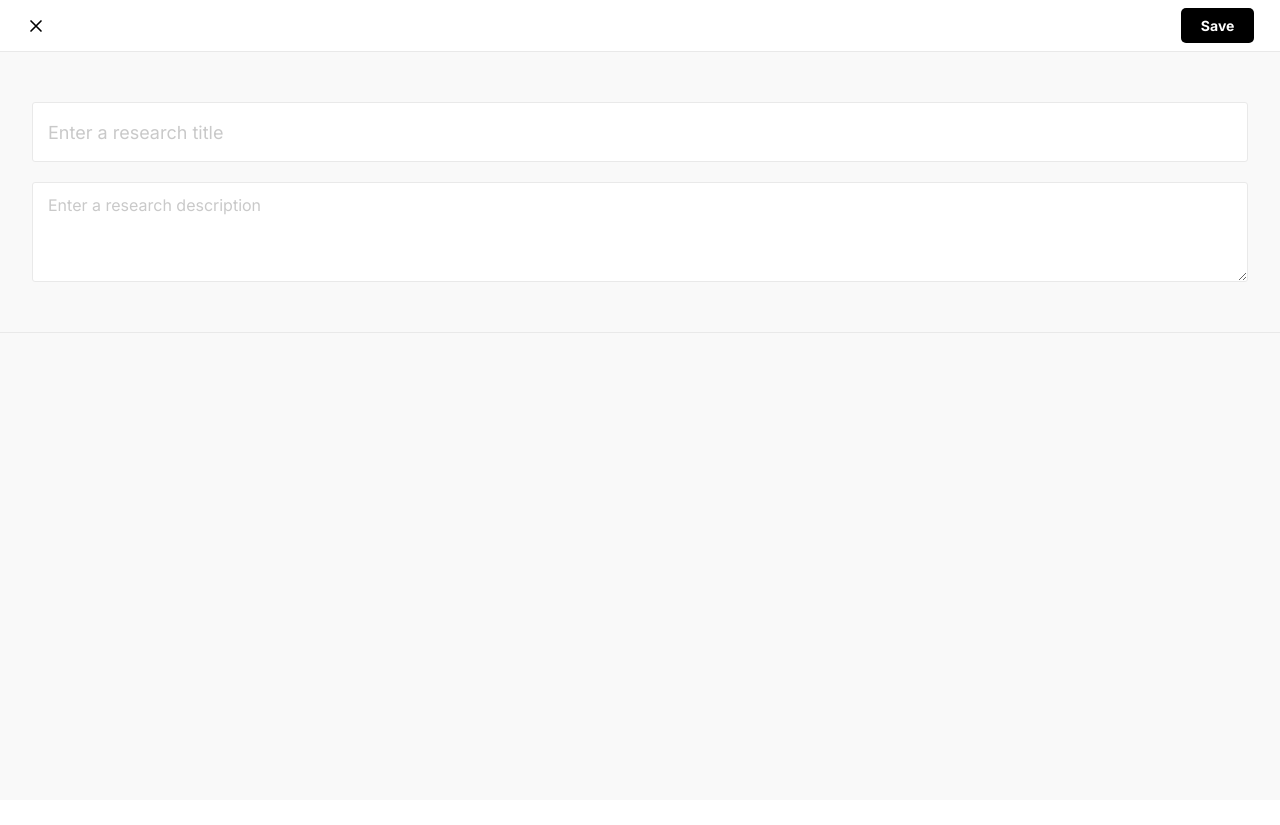
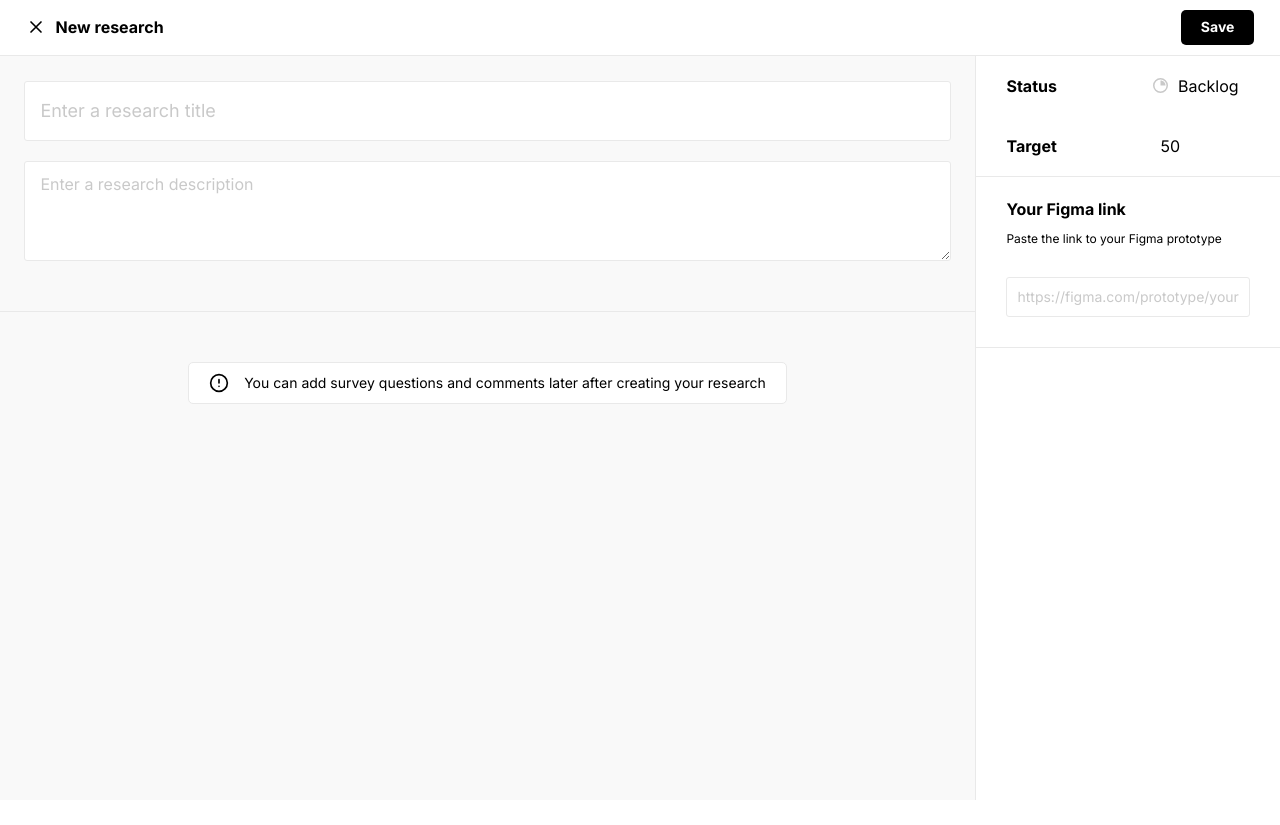
Before and after one commit to jonnicholson94/emble-app, a Next.js app: page /research/create in a window 1280 px wide. Before the commit the page ends 800 px from the top, so only its background shows below. Built offline with nearby package versions, Linux system fonts and the light colour scheme.

Commit message:
Made progress with questions and updated create screen to utilise more functionality

```diff
--- /dev/null
+++ b/components/Research/ResearchAddQuestion.tsx
@@ -0,0 +1,50 @@
+
+import { useState } from "react"
+import MenuSelect from "../UI/MenuSelect"
+import { QuestionTypeOptions } from "@/types/questionTypes"
+
+const ResearchAddQuestion = () => {
+
+    const [active, setActive] = useState(false)
+    const [newTitle, setNewTitle] = useState("")
+    const [newType, setNewType] = useState<QuestionTypeOptions>("Short text")
+
+    const options: QuestionTypeOptions[] = ["Short text", "Long text", "Single select", "Multi select", "Rating", "Scale"]
+
+    const cancel = () => {
+        setActive(false)
+        setNewTitle("")
+        setNewType("Short text")
+    }
+
+    return (
+        <>
+            { active ?
+            <>
+            <div className="h-[50px] w-[full] px-[20px] flex items-center justify-start bg-white border border-paleGrey rounded-sm mb-[10px]">
+                <input
+                    className="h-full flex-grow outline-none placeholder:text-border"
+                    placeholder="Enter a question title"
+                    value={newTitle}
+                    onChange={(e) => setNewTitle(e.target.value)} />
+                <MenuSelect array={options} state={newType} setState={setNewType}>
+                    <p className="px-[10px] py-[5px] border border-paleGrey text-sm cursor-pointer rounded-sm">{newType}</p>
+                </MenuSelect>
+            </div>
+            <div className="h-auto w-full flex items-center justify-end">
+                <button className="h-[35px] w-[75px] border border-paleGrey text-sm rounded-sm font-bold" onClick={() => cancel()}>Cancel</button>
+                <button className="h-[35px] w-[75px] bg-black text-sm rounded-sm font-bold text-white ml-[10px]">Add</button>
+            </div>
+            </> :
+
+            <button className="h-auto px-[5px] flex items-center justify-start cursor-pointer my-[20px]" onClick={() => setActive(true)}>
+                <img className="h-[15px] w-[15px] mr-[10px]" src="/add-grey.svg" />
+                <p className="text-border">Add question</p>
+            </button>
+
+            }
+        </>
+    )
+}
+
+export default ResearchAddQuestion
--- a/components/Research/ResearchPrototypeUrl.tsx
+++ b/components/Research/ResearchPrototypeUrl.tsx
@@ -10,7 +10,7 @@ const ResearchPrototypeUrl = ({ state, setState }: Props) => {
             <h2 className="h-auto w-[80%] mt-[20px] font-bold">Your Figma link</h2>
             <p className="h-auto w-[80%] mt-[10px] text-xs">Paste the link to your Figma prototype</p>
             <input
-                className="h-[40px] w-[80%] border border-paleGrey px-[10px] my-[30px] rounded-sm placeholder:text-paleGrey text-sm"
+                className="h-[40px] w-[80%] border border-paleGrey px-[10px] my-[30px] rounded-sm placeholder:text-border text-sm"
                 value={state}
                 placeholder="https://figma.com/prototype/your-url"
                 onChange={(e) => setState(e.target.value)}
--- a/components/Research/ResearchQuestions.tsx
+++ b/components/Research/ResearchQuestions.tsx
@@ -1,9 +1,15 @@
+import { QuestionType, QuestionTypeOptions } from "@/types/questionTypes"
+import ResearchAddQuestion from "./ResearchAddQuestion"
 
 type QuestionProps = {
     content: string
-    type: "Intro" | "Outro" | "Single select"
+    type: QuestionTypeOptions
     index: number
     length: number
+}
+
+type ResearchProps = {
+    questions: QuestionType[]
 }
 
 const Question = ({ content, type, index, length }: QuestionProps) => {
@@ -21,14 +27,17 @@ const Question = ({ content, type, index, length }: QuestionProps) => {
     )
 }
 
-const ResearchQuestions = () => {
+const ResearchQuestions = ({ questions }: ResearchProps) => {
     return (
         <div className="h-auto w-[95%]">
             <h2 className="font-bold mb-[30px]">Survey</h2>
-            <Question content="Intro" type="Intro" index={0} length={3} />
-            <Question content="Example question, wow!" type="Single select" index={1} length={3} />
-            <Question content="Example question, wow!" type="Single select" index={2} length={3} />
-            <Question content="Thank you" type="Outro" index={2} length={3} />
+
+            { questions.map((question, index) => {
+                return <Question content={question.title} type={question.type} index={index} length={questions.length - 1} />
+            })}
+
+            <ResearchAddQuestion />
+
         </div>
     )
 }
--- a/components/UI/MenuSelect.tsx
+++ b/components/UI/MenuSelect.tsx
@@ -2,18 +2,20 @@
 import { ReactNode } from "react"
 
 import * as Select from "@radix-ui/react-select"
+import { ActiveTypes } from "@/types/researchTypes"
+import { QuestionTypeOptions } from "@/types/questionTypes"
 
 type Props = {
     children: ReactNode
     array: string[]
-    state: "Backlog" | "Active" | "Completed"
-    setState: React.Dispatch<React.SetStateAction<"Backlog" | "Active" | "Completed">>
+    state: ActiveTypes | QuestionTypeOptions
+    setState: React.Dispatch<React.SetStateAction<any>>
 }
 
 const MenuSelect = ({ children, array, state, setState }: Props) => {
 
     return (
-        <Select.Root value={state} onValueChange={(value: "Backlog" | "Active" | "Completed") => setState(value)}>
+        <Select.Root value={state} onValueChange={(value) => setState(value as ActiveTypes | QuestionTypeOptions)}>
             <Select.Trigger asChild>
                 { children }
             </Select.Trigger>
--- a/pages/research/[id].tsx
+++ b/pages/research/[id].tsx
@@ -16,6 +16,7 @@ import ResearchStatus from "@/components/Research/ResearchStatus"
 import ResearchTarget from "@/components/Research/ResearchTarget"
 import ResearchPrototypeUrl from "@/components/Research/ResearchPrototypeUrl"
 import ResearchQuestions from "@/components/Research/ResearchQuestions"
+import { QuestionType } from "@/types/questionTypes"
 
 const ViewResearch = () => {
 
@@ -30,6 +31,29 @@ const ViewResearch = () => {
     const [status, setStatus] = useState<"Backlog" | "Active" | "Completed">("Backlog")
     const [target, setTarget] = useState<number>(50)
     const [prototype, setPrototype] = useState("")
+
+    const questions: QuestionType[] = [
+        {
+            id: 1,
+            title: "Intro",
+            type: "Intro"
+        },
+        {
+            id: 2,
+            title: "Example question",
+            type: "Single select"
+        },
+        {
+            id: 3,
+            title: "Another example question",
+            type: "Single select"
+        },
+        {
+            id: 4,
+            title: "Thank you",
+            type: "Outro"
+        }
+    ]
 
     useEffect(() => {
         if (data?.data) {
@@ -54,7 +78,7 @@ const ViewResearch = () => {
                     <ResearchInput state={title} setState={setTitle} />
                     <ResearchTextarea state={description} setState={setDescription} />
                     <ResearchDivider />
-                    <ResearchQuestions />
+                    <ResearchQuestions questions={questions} />
                     <ResearchDivider />
                 </ResearchMainContainer>
 
--- a/pages/research/create.tsx
+++ b/pages/research/create.tsx
@@ -2,20 +2,32 @@
 import { useState } from "react"
 import Router from "next/router"
 
+import { createResearch } from "@/network/research"
+
+import { ActiveTypes } from "@/types/researchTypes"
+
+import ResearchParentContainer from "@/components/Research/ResearchParentContainer"
+import ResearchMainContainer from "@/components/Research/ResearchMainContainer"
+import ResearchSecondaryContainer from "@/components/Research/ResearchSecondaryContainer"
 import ResearchHeader from "@/components/Research/ResearchHeader"
 import ResearchInput from "@/components/Research/ResearchInput"
 import ResearchTextarea from "@/components/Research/ResearchTextarea"
 import ResearchDivider from "@/components/Research/ResearchDivider"
-import { createResearch } from "@/network/research"
+import ResearchStatus from "@/components/Research/ResearchStatus"
+import ResearchTarget from "@/components/Research/ResearchTarget"
+import ResearchPrototypeUrl from "@/components/Research/ResearchPrototypeUrl"
 
 const CreateResearch = () => {
 
     const [title, setTitle] = useState("")
     const [description, setDescription] = useState("")
+    const [status, setStatus] = useState<ActiveTypes>("Backlog")
+    const [target, setTarget] = useState(50)
+    const [prototype, setPrototype] = useState("")
 
     const handleCreate = async () => {
 
-        const { data, error } = await createResearch(title, description, "In progress", 50, "")
+        const { data, error } = await createResearch(title, description, status, target, prototype)
 
         if (error != null) {
             console.log(error)
@@ -26,12 +38,29 @@ const CreateResearch = () => {
 
     return (
         <div className="h-screen w-screen flex items-center justify-start flex-col bg-offWhite">
-            <ResearchHeader handleSubmit={handleCreate} />
-            <div className="h-full w-full flex-grow flex items-center justify-start flex-col mt-[50px]">
-                <ResearchInput state={title} setState={setTitle} />
-                <ResearchTextarea state={description} setState={setDescription} />
-                <ResearchDivider />
-            </div>
+            <ResearchHeader heading="New research" handleSubmit={handleCreate} />
+            <ResearchParentContainer>
+
+                <ResearchMainContainer>
+                    <ResearchInput state={title} setState={setTitle} />
+                    <ResearchTextarea state={description} setState={setDescription} />
+                    <ResearchDivider />
+                    <div className="h-auto w-auto flex items-center justify-center bg-white px-[20px] py-[10px] border border-paleGrey rounded-md">
+                        <img className="h-[20px] w-[20px] mr-[15px]" src="/alert-circle.svg" />
+                        <p className="text-sm">You can add survey questions and comments later after creating your research</p>
+                    </div>
+                </ResearchMainContainer>
+
+                <ResearchSecondaryContainer>
+                    <div className="h-auto w-full border-b border-paleGrey flex flex-col items-center justify-center">
+                        <ResearchStatus state={status} setState={setStatus} />
+                        <ResearchTarget state={target} setState={setTarget} />
+                    </div>
+                    <div className="h-auto w-full border-b border-paleGrey flex flex-col items-center justify-center">
+                        <ResearchPrototypeUrl state={prototype} setState={setPrototype} />
+                    </div>
+                </ResearchSecondaryContainer>
+            </ResearchParentContainer>
         </div>
     )
 }
--- /dev/null
+++ b/types/questionTypes.ts
@@ -0,0 +1,9 @@
+
+export interface QuestionType {
+    id: number
+    title: string
+    type: QuestionTypeOptions
+
+}
+
+export type QuestionTypeOptions = "Intro" | "Outro" | "Single select" | "Multi select" | "Short text" | "Long text" | "Rating" | "Scale"
--- a/types/researchTypes.ts
+++ b/types/researchTypes.ts
@@ -4,7 +4,9 @@ export interface ResearchType {
     title: string
     description: string
     limit: string
-    status: "Backlog" | "Active" | "Completed"
+    status: ActiveTypes
     prototype_url: string
     user_id: number
 }
+
+export type ActiveTypes = "Backlog" | "Active" | "Completed"
```
Also changed, not shown: public/add-grey.svg (added), public/alert-circle.svg (added).
